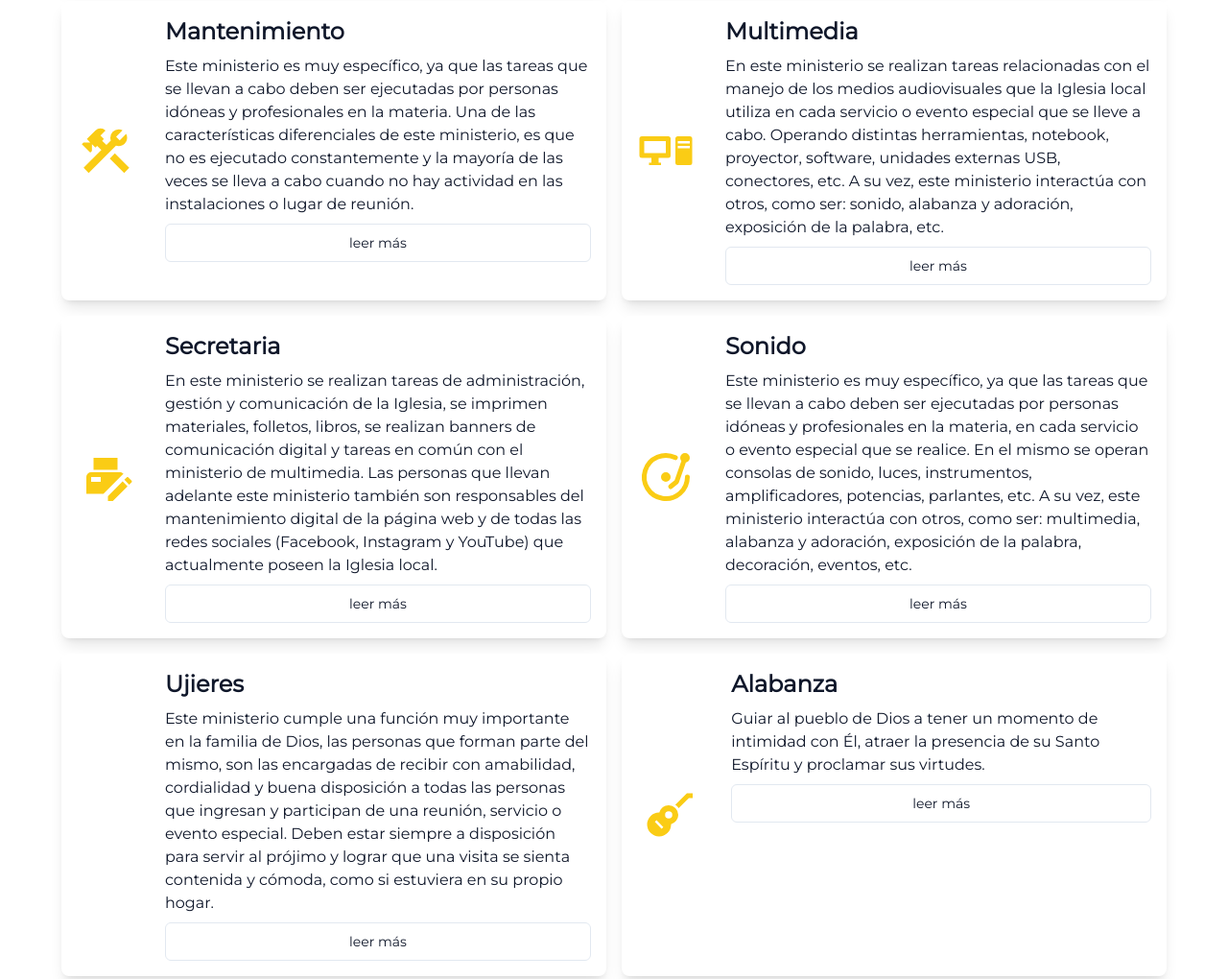
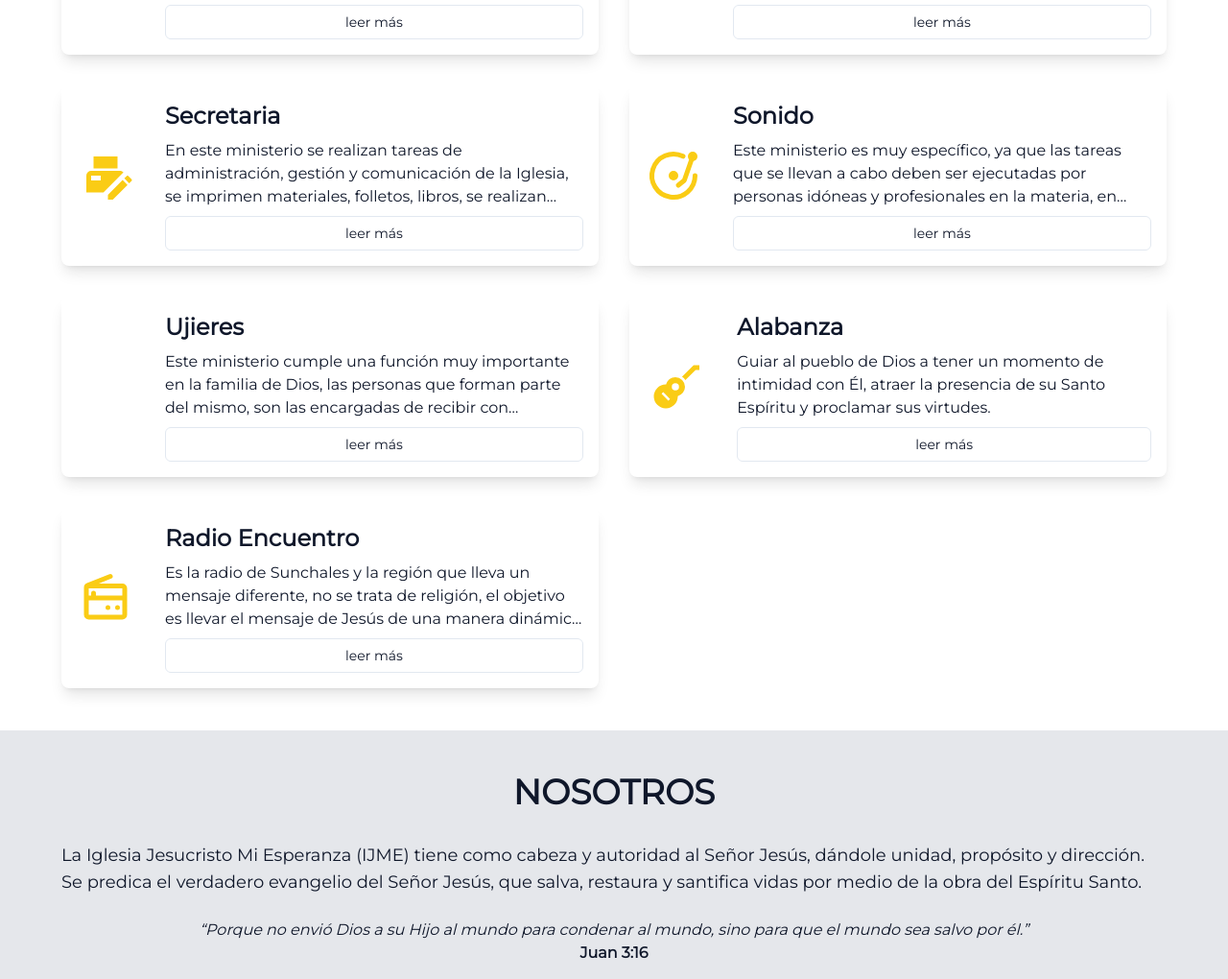
Before and after one commit to jdario9912/ijme-institucional, an Astro site: page / in a window 1280 px wide. Shown: the part 1736-2756 px from the top of the page at 96% size. Built offline with nearby package versions, Linux system fonts and the light colour scheme; Astro itself is replaced by a stand-in of ours; some icons are missing.

Commit message:
estilos card ministerio

```diff
--- a/src/components/header.astro
+++ b/src/components/header.astro
@@ -15,13 +15,11 @@ import Radio from "./radio.astro";
     <Nav />
   </div>
 
-  <div class="flex items-center justify-between gap-4 w-full sm:gap-7 lg:w-auto lg:gap-6">
+  <div
+    class="flex items-center justify-between gap-4 w-full sm:gap-7 lg:w-auto lg:gap-6"
+  >
     <Radio />
 
-    <div class="flex items-center gap-4">
-      <Social />
-
-      <Hamburger />
-    </div>
+    <Hamburger />
   </div>
 </header>
--- a/src/components/miniterio-card.astro
+++ b/src/components/miniterio-card.astro
@@ -8,7 +8,7 @@ const { descripcion, titulo, icono } = Astro.props;
 ---
 
 <div
-  class="flex rounded-lg shadow-lg overflow-hidden bg-white hover:scale-[102%] hover:shadow-xl"
+  class="flex rounded-lg shadow-lg overflow-hidden bg-white hover:scale-[102%] hover:shadow-xl hover:bg-slate-100"
   id="card-ministerio"
 >
   <div class="flex items-center w-1/3 p-4">
@@ -19,11 +19,13 @@ const { descripcion, titulo, icono } = Astro.props;
   </div>
   <div class="flex flex-col justify-center gap-2 p-4 sm:justify-start">
     <h3 class="text-2xl font-bold capitalize">{titulo}</h3>
-    <p class="hidden line-clamp-3 first-letter:capitalize lg:inline-block">
+    <p
+      class="line-clamp-1 first-letter:capitalize md:line-clamp-2 lg:line-clamp-3"
+    >
       {descripcion}
     </p>
     <MinisterioDialog
-      descripcion={descripcion}
+      descripcion={descripcion!}
       titulo={titulo}
       icono={icono}
       client:load
--- a/src/components/react/ministerio-dialog.tsx
+++ b/src/components/react/ministerio-dialog.tsx
@@ -10,17 +10,26 @@ import { useState, type FC } from "react";
 
 const MinisterioDialog: FC<Ministerio> = ({ descripcion, titulo }) => {
   const [esRadio] = useState(titulo === "radio");
+
+  const parrafos = descripcion.split(".");
+
+  const parrafosFormateados = parrafos
+    .map((parrafo) => parrafo.concat(".").trim())
+    .filter((elemento) => elemento.length > 1);
+
   return (
     <Dialog>
       <DialogTrigger asChild>
-        <Button variant="outline">leer más</Button>
+        <Button variant="outline" size="sm">leer más</Button>
       </DialogTrigger>
       <DialogContent className="sm:max-w-[425px]" aria-describedby={titulo}>
         <DialogHeader>
           <DialogTitle className="capitalize">{titulo}</DialogTitle>
         </DialogHeader>
 
-        <p className="first-letter:capitalize">{descripcion}</p>
+        {parrafosFormateados.map((parrafo, i) => (
+          <p key={i} className="first-letter:capitalize">{parrafo}</p>
+        ))}
 
         {esRadio && (
           <>
--- a/src/components/sections/hero.astro
+++ b/src/components/sections/hero.astro
@@ -1,6 +1,6 @@
 <section
   id="hero"
-  class="hero-container flex h-screen shadow-[inset_0_100rem_50px_#060606de]"
+  class="flex h-screen shadow-[inset_0_100rem_50px_#060606de] hero-container"
 >
   <div class="w-0 md:w-1/4"></div>
   <div class="flex flex-col justify-center h-full p-3 sm:p-4 md:p-8 md:w-3/4">
--- a/src/components/sections/ministerios.astro
+++ b/src/components/sections/ministerios.astro
@@ -3,6 +3,6 @@ import { ministerios } from "../../libs/ministerios";
 import MiniterioCard from "../miniterio-card.astro";
 ---
 
-<div class="grid gap-4 lg:grid-cols-2">
+<div class="grid gap-4 lg:grid-cols-2 lg:gap-8">
   {ministerios.map((ministerio) => <MiniterioCard {...ministerio} />)}
 </div>
--- a/src/components/ui/button.tsx
+++ b/src/components/ui/button.tsx
@@ -13,7 +13,7 @@ const buttonVariants = cva(
         destructive:
           "bg-destructive text-destructive-foreground hover:bg-destructive/90",
         outline:
-          "border border-input bg-background hover:bg-accent hover:text-accent-foreground",
+          "border border-input bg-background hover:bg-accent hover:text-accent-foreground hover:bg-slate-200 hover:text-slate-800",
         secondary:
           "bg-secondary text-secondary-foreground hover:bg-secondary/80",
         ghost: "hover:bg-accent hover:text-accent-foreground",
--- a/src/libs/ministerios.ts
+++ b/src/libs/ministerios.ts
@@ -51,6 +51,6 @@ export const ministerios: Ministerio[] = [
     icono: "radio",
     titulo: "radio encuentro",
     descripcion:
-      "Radio Encuentro 107.3 es la radio de Sunchales y la región que lleva un mensaje diferente, no se trata de religión, el objetivo es llevar el mensaje de Jesús de una manera dinámica y moderna. Destacamos a Dios sobre todas las cosas, llevando fe, amor y perdón a través de la música, mensajes, reflexiones, pensamientos y nuestros programas en vivo",
+      "Es la radio de Sunchales y la región que lleva un mensaje diferente, no se trata de religión, el objetivo es llevar el mensaje de Jesús de una manera dinámica y moderna. Destacamos a Dios sobre todas las cosas, llevando fe, amor y perdón a través de la música, mensajes, reflexiones, pensamientos y nuestros programas en vivo.",
   },
 ];
```
